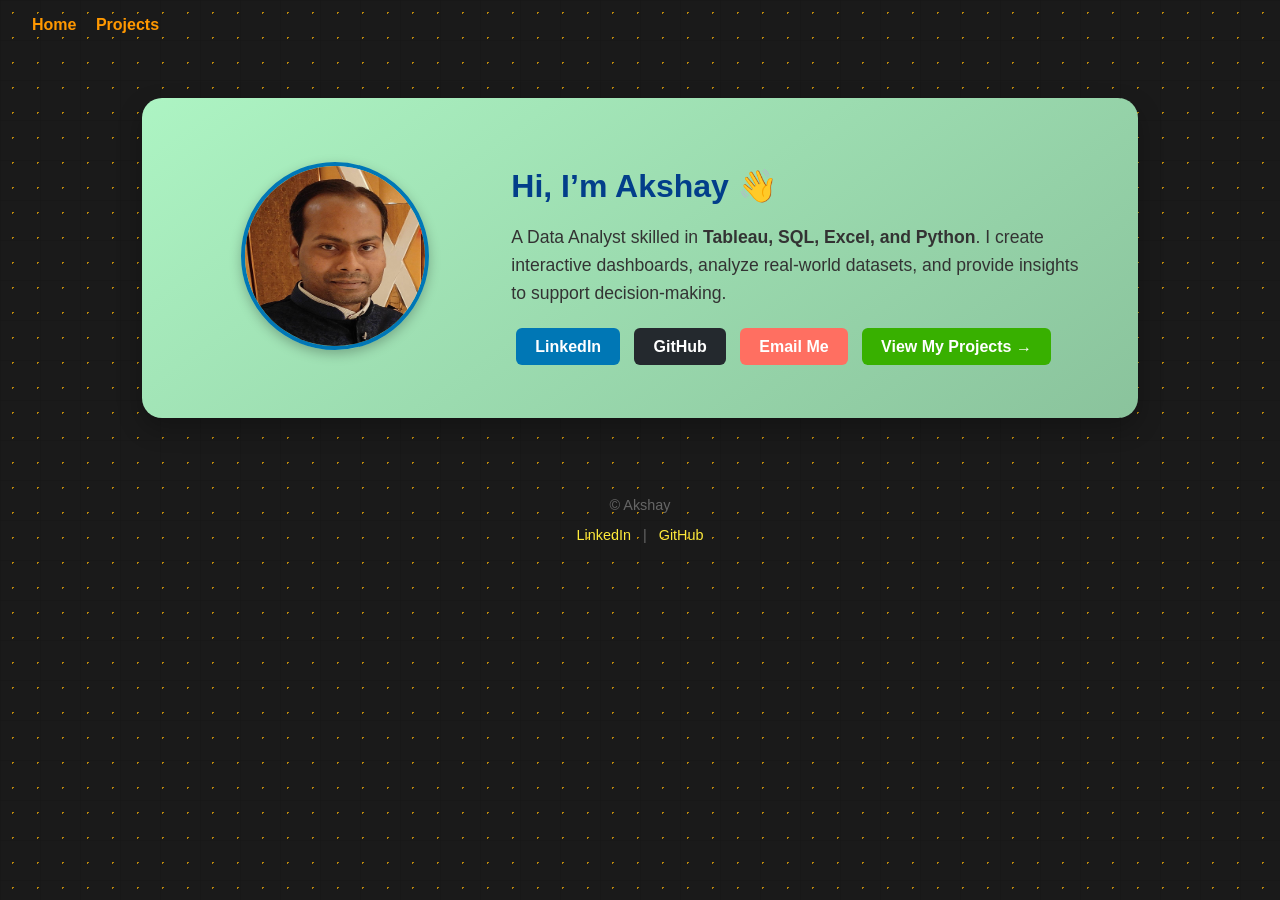
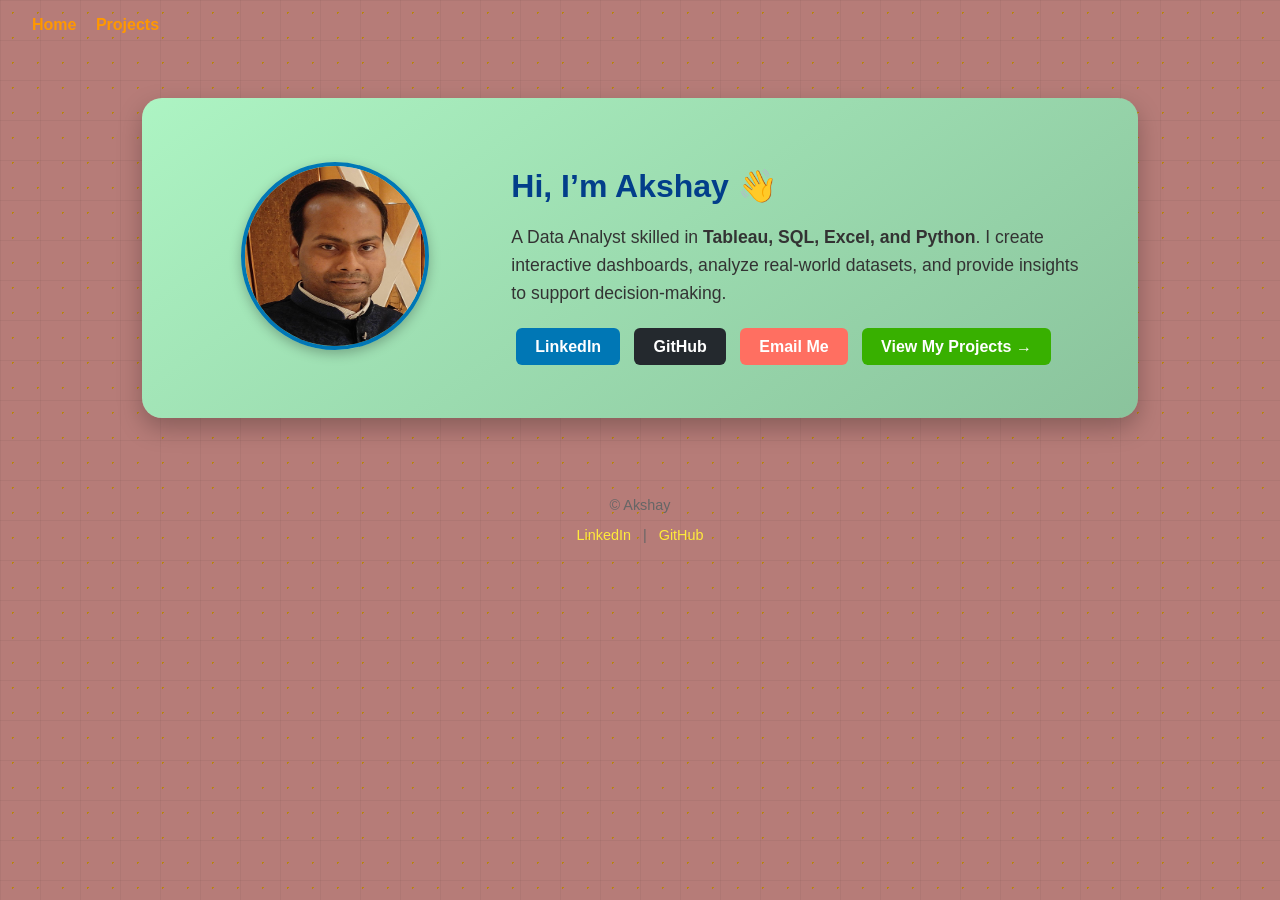
Before and after one commit to AkshaySinha01/AkshaySinha01.github.io, a Jekyll site: the page built from index.md, in a window 1280 px wide. Built offline with Jekyll 4.4.1, drawn with Linux system fonts in a browser that asks for light colours.

Commit message:
Update home.html

```diff
--- a/_layouts/home.html
+++ b/_layouts/home.html
@@ -8,7 +8,7 @@ body {
   font-family: Arial, sans-serif;
   margin: 0;
   padding: 0;
-  background-color: #1a1a1a; /* base color (change as needed) */
+  background-color: #b67c78; /* base color (change as needed) */
   background-image: radial-gradient(#b8860b 1px, transparent 1px); /* dark gold dots */
   background-size: 25px 25px; /* spacing of dots */
 }
```
